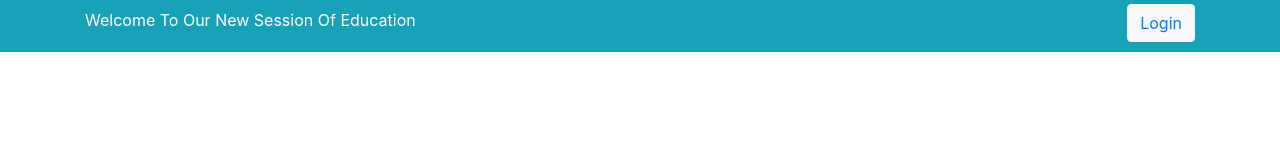
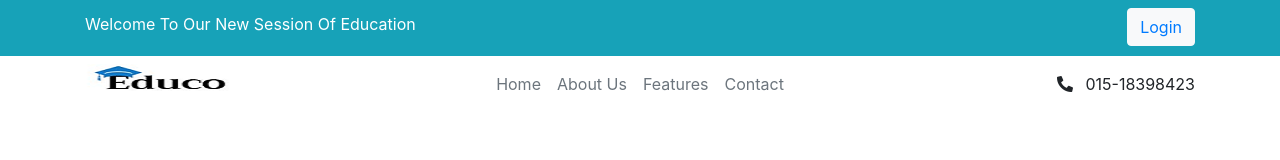
Before and after one commit to Jahid-SWE/E-Commerce, a plain HTML site: page part-1/index.html in a window 1280 px wide. Drawn offline with Linux system fonts and the light colour scheme.

Commit message:
update file part-1

```diff
--- a/part-1/index.html
+++ b/part-1/index.html
@@ -11,17 +11,47 @@
             <div class="container">
                 <div class="row">
                     <div class="col-sm-6">
-                        <div class="mt-1">
+                        <div class="mt-2">
                            <p class="text-white"> Welcome To Our New Session Of Education</p>
                         </div>
                     </div>
-                    <div class="col-sm-6">
-                        <div>
+                    <div class="col-sm-6 mt-1">
+                        <div class="">
                             <a href="" class="btn btn-link btn-light float-right" >Login</a>
                         </div>
                     </div>
                 </div>
             </div>
         </section>
+    <section>
+        <div class="container">
+            <div class="row ">
+                <div class="col-xl-3 mt-2">
+                    <div class="">
+                        <img class="" src="image/logo.PNG">
+                    </div>
+                </div>
+                <div class="col-xl-6">
+                    <div class="">
+                       <nav class="navbar navbar-expand">
+                           <ul class="navbar-nav mx-auto">
+                               <li><a href="" class="nav-link text-secondary">Home</a></li>
+                               <li><a href="" class="nav-link text-secondary">About Us</a></li>
+                               <li><a href=""class="nav-link text-secondary">Features</a></li>
+                               <li><a href=""class="nav-link text-secondary">Contact</a></li>
+                           </ul>
+                       </nav>
+                    </div>
+                </div>
+                <div class="col-xl-3">
+                    <div class="">
+                        <p class="float-right my-3"><i class="fa fa-phone-alt"></i> &ensp;015-18398423</p>
+                    </div>
+                </div>
+            </div>
+
+        </div>
+    </section>
+
     </body>
 </html>
```
Also changed, not shown: par-2/index.html (added, +10 -0 lines), part-1/image/logo.PNG (added).
